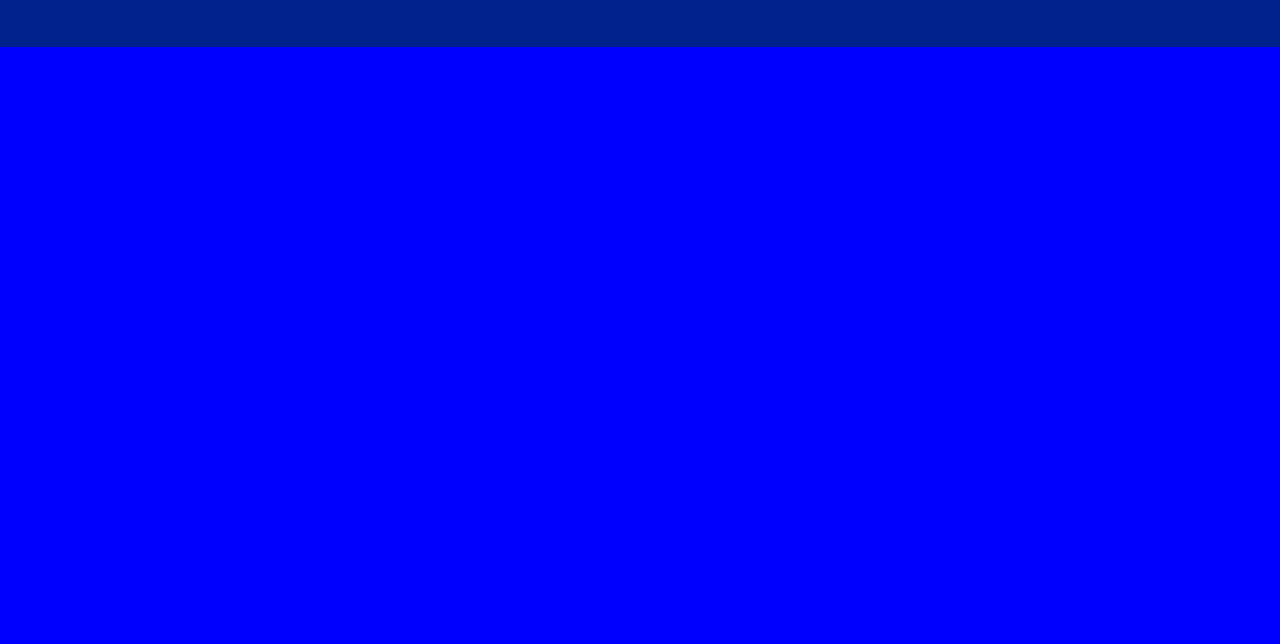
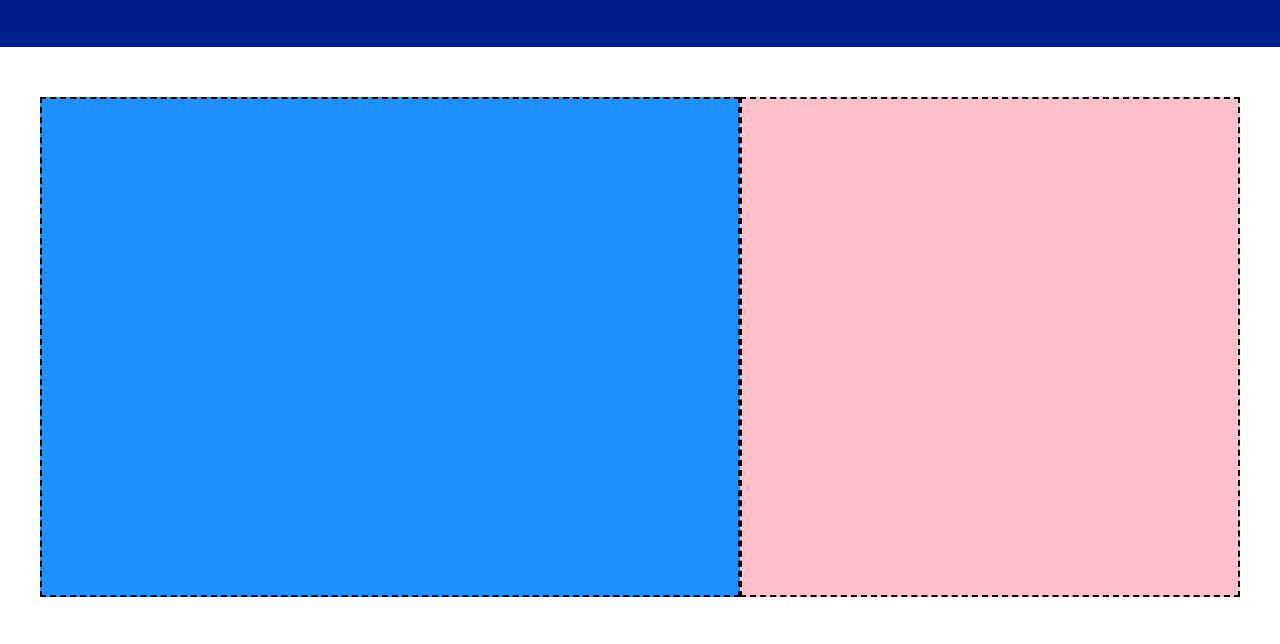
Before and after one commit to Ali-Chouchene/htmlcss-struttura-discord, a plain HTML site: page index.html in a window 1280 px wide. Shown: the part 536-1180 px from the top of the page. Drawn offline with Linux system fonts and the light colour scheme.

Commit message:
white container finished

```diff
--- a/css/style.css
+++ b/css/style.css
@@ -58,10 +58,30 @@ header{
 }
 /*main*/
 
-.small-white{
-    background-color: blue;
-    min-height: 500px;
+.container-white{
+    background-color: rgb(255, 255, 255);
+    min-width: 1200px;
+    min-height: 600px;
+    display: flex;
+    justify-content: center;
+    padding-top: 50px;
+
+
 }
 .blue-cube{
+    min-width: 700px;
+    min-height: 500px;
+    border: 2px dashed rgb(0, 0, 0);
+    background-color: rgb(31,144,255);
+    align-self: flex-start;
+
 
 }
+.pink-cube{
+    min-width: 500px;
+    min-height: 500px;
+    border: 2px dashed rgb(0, 0, 0);
+    background-color: rgb(255,192,203);
+    align-self: flex-start;
+
+}
--- a/index.html
+++ b/index.html
@@ -34,14 +34,15 @@
         </div>
     </header>
     <main>
-      <section class="small-white">
-        <div class="blue-cube"></div>
-        <div class="pink-cube"></div>
-
-
+      <section class="container-white">
+           <div class="blue-cube"></div>
+           <div class="pink-cube"></div>
       </section>
-      <section class="small-grey"></section>
-      <section class="small-white"></section>
+      <section class="container-grey">
+           <div class="pink-cube"></div>
+           <div class="blue-cube"></div>
+      </section>
+      <section class="con-white"></section>
       <section class="big-grey"></section>
       <footer></footer>
     </main>
```
